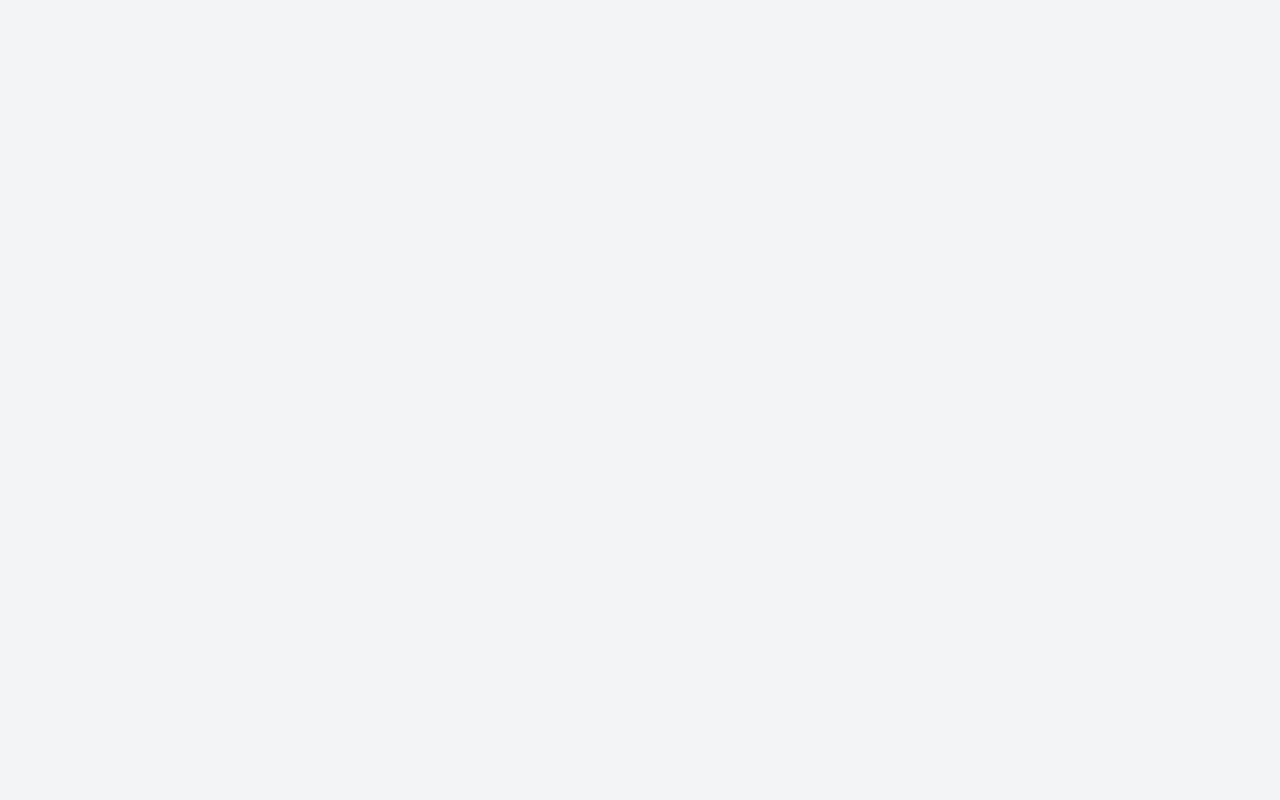
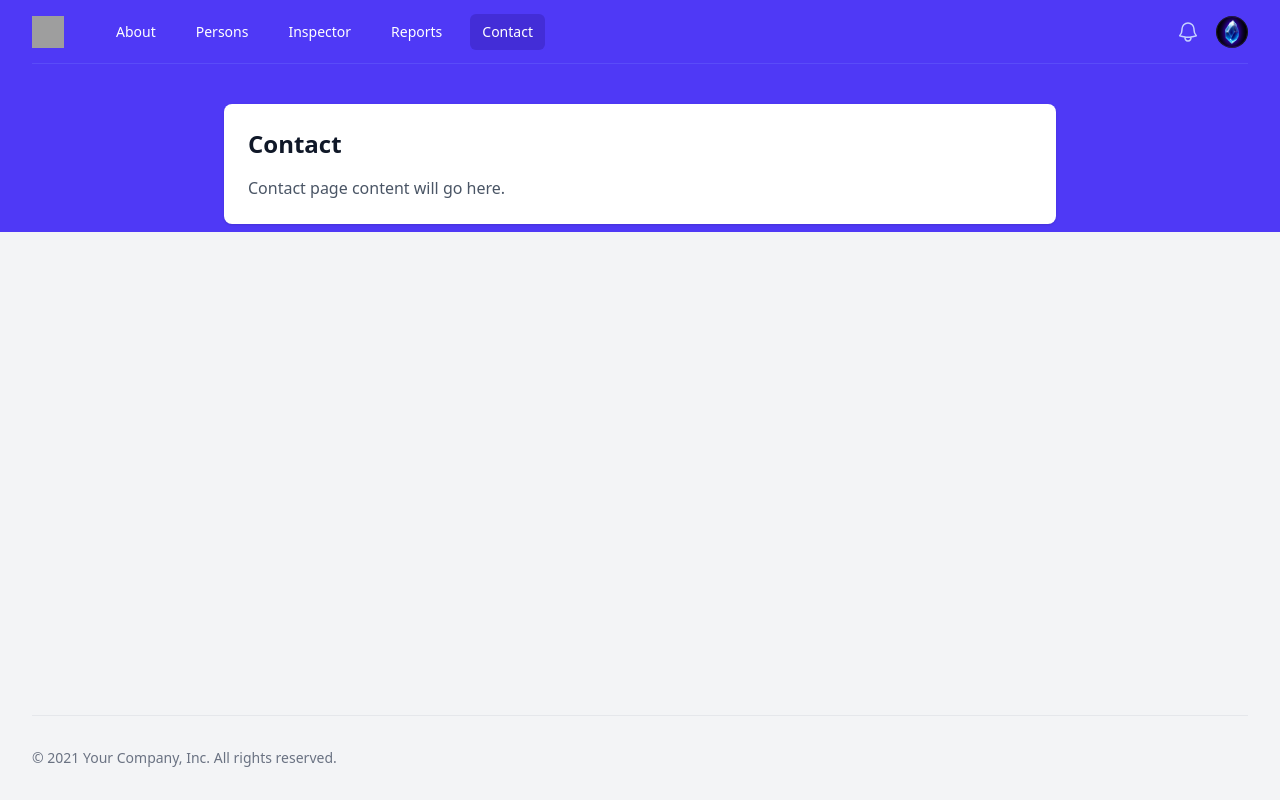
Before and after one commit to virtualitems/alejandrocr.co-2026, a React (Vite) app: page /contact in a window 1280 px wide. Before the commit this address had no page. Built offline with nearby package versions, Linux system fonts and the light colour scheme; grey boxes are pictures that could not be loaded.

Commit message:
feat: add About and Contact pages with navigation updates

```diff
--- a/src/Router.tsx
+++ b/src/Router.tsx
@@ -2,6 +2,8 @@ import { Routes, Route, Navigate } from 'react-router'
 import { PersonsPage } from './pages/persons-page'
 import { ReportsPage } from './pages/reports-page'
 import { InspectorPage } from './pages/inspector-page'
+import { ContactPage } from './pages/contact-page'
+import { AboutPage } from './pages/about-page'
 import { useNavigation } from './hooks/useNavigation'
 import type { NavigationItem } from './types/navigation'
 
@@ -15,9 +17,11 @@ export function Router({ navigation }: Props) {
   return (
     <Routes>
       <Route path="/" element={<Navigate to="/persons" replace />} />
+      <Route path="/about" element={<AboutPage navigation={currentNavigation} />} />
       <Route path="/persons" element={<PersonsPage navigation={currentNavigation} />} />
       <Route path="/inspector" element={<InspectorPage navigation={currentNavigation} />} />
       <Route path="/reports" element={<ReportsPage navigation={currentNavigation} />} />
+      <Route path="/contact" element={<ContactPage navigation={currentNavigation} />} />
     </Routes>
   )
 }
--- a/src/main.tsx
+++ b/src/main.tsx
@@ -6,11 +6,11 @@ import { Router } from './Router'
 import './tailwind.css'
 
 const navigation = [
-  { name: 'About', href: '#' },
+  { name: 'About', href: '/about' },
   { name: 'Persons', href: '/persons' },
   { name: 'Inspector', href: '/inspector' },
   { name: 'Reports', href: '/reports' },
-  { name: 'Contact', href: '#' }
+  { name: 'Contact', href: '/contact' }
 ]
 
 const rootElement = document.getElementById('root')
--- /dev/null
+++ b/src/pages/about-page.tsx
@@ -0,0 +1,26 @@
+import { Layout } from '../layouts/1-column'
+import type { NavigationItem } from '../types/navigation'
+
+type Props = {
+  navigation: NavigationItem[]
+}
+
+export function AboutPage({ navigation }: Props) {
+  return (
+    <Layout
+      navigation={navigation}
+      columnTitle="About"
+      columnWidth="4xl"
+      columnNode={
+        <div>
+          <h1 className="text-2xl font-bold text-gray-900 dark:text-white">
+            About
+          </h1>
+          <p className="mt-4 text-gray-600 dark:text-gray-400">
+            About page content will go here.
+          </p>
+        </div>
+      }
+    />
+  )
+}
--- /dev/null
+++ b/src/pages/contact-page.tsx
@@ -0,0 +1,26 @@
+import { Layout } from '../layouts/1-column'
+import type { NavigationItem } from '../types/navigation'
+
+type Props = {
+  navigation: NavigationItem[]
+}
+
+export function ContactPage({ navigation }: Props) {
+  return (
+    <Layout
+      navigation={navigation}
+      columnTitle="Contact"
+      columnWidth="4xl"
+      columnNode={
+        <div>
+          <h1 className="text-2xl font-bold text-gray-900 dark:text-white">
+            Contact
+          </h1>
+          <p className="mt-4 text-gray-600 dark:text-gray-400">
+            Contact page content will go here.
+          </p>
+        </div>
+      }
+    />
+  )
+}
```
